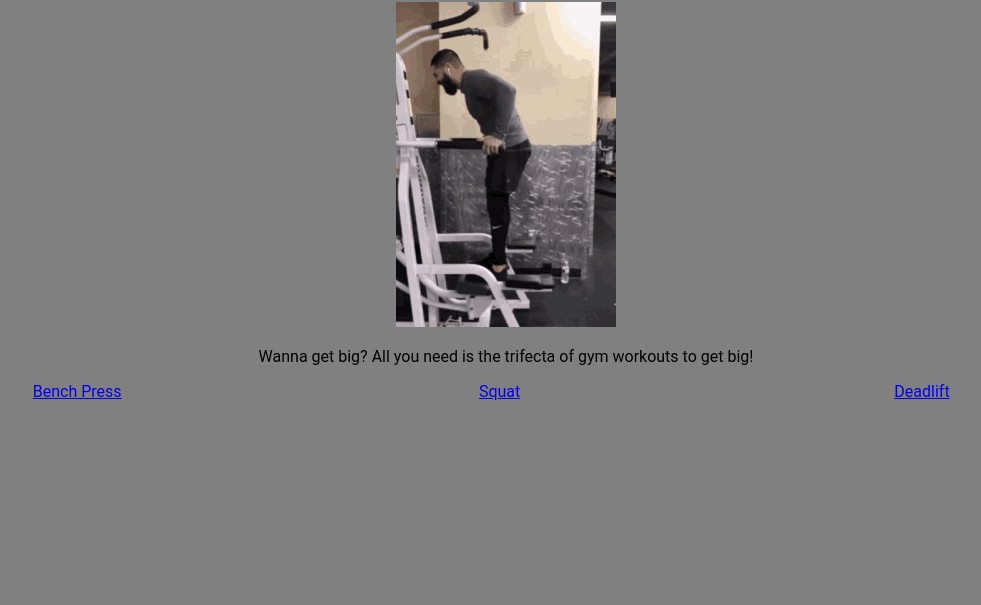
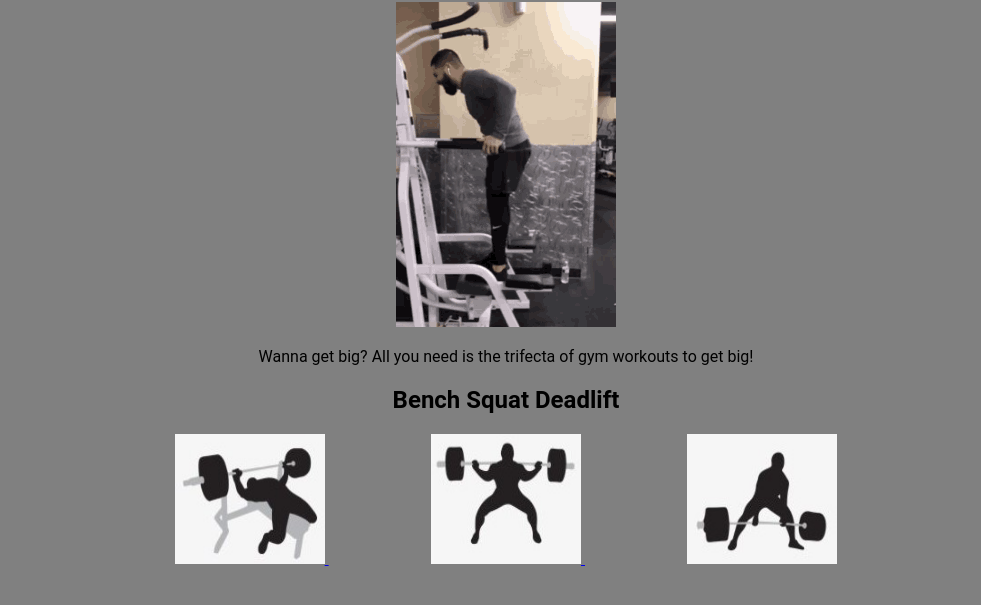
Before and after one commit to Calvin8606/gym-workouts, a plain HTML site: page index.html in a window 1280 px wide. Shown: the part 79-684 px from the top of the page, without its empty margins (134-1115 px from the left). Drawn offline with Linux system fonts and the light colour scheme.

Commit message:
-added images for index page -made the links images in index page -centered everything on index page

```diff
--- a/index.html
+++ b/index.html
@@ -4,7 +4,7 @@
     <meta charset="UTF-8">
     <meta name="viewport" content="width=device-width, initial-scale=1.0">
     <title>Gym4Fun</title>
-    <link rel="stylesheet" href="/style.css"/>
+    <link rel="stylesheet" href="./style.css"/>
 </head>
 <body>
     <div class="title">
@@ -15,9 +15,16 @@
     </div>
     <p>Wanna get big? All you need is the trifecta of gym workouts to get big!</p>
     <div id="links">
-        <a href="./workouts/benchpress.html">Bench Press</a>
-        <a href="./workouts/squat.html">Squat</a>
-        <a href="./workouts/deadlift.html">Deadlift</a>
+        <h2>Bench Squat Deadlift</h2>
+        <a href="./workouts/benchpress.html">
+            <img src="./images/bench-pic.jpg" alt="bench" height="130" width="150">
+        </a>
+        <a href="./workouts/squat.html">
+                <img src="./images/squat-pic.jpg" alt="squat" height="130" width="150">
+        </a>
+        <a href="./workouts/deadlift.html">
+            <img src="./images/deadlift-pic.jpg" alt="deadlift" height="130" width="150">
+        </a>
     </div>
 </body>
 </html>
--- a/style.css
+++ b/style.css
@@ -5,10 +5,11 @@ body {
     text-align: center;
     font-family: 'Roboto', arial;
 }
+
  #links>a {
-    float: left;
+    float: center;
     display: incline-block;
-    width: 33%;
+    width: 0%;
     padding: 0;
-    margin: 0;
+    margin: 4%;
  }
```
Also changed, not shown: images/bench-pic.jpg (added), images/deadlift-pic.jpg (added), images/squat-pic.jpg (added).
